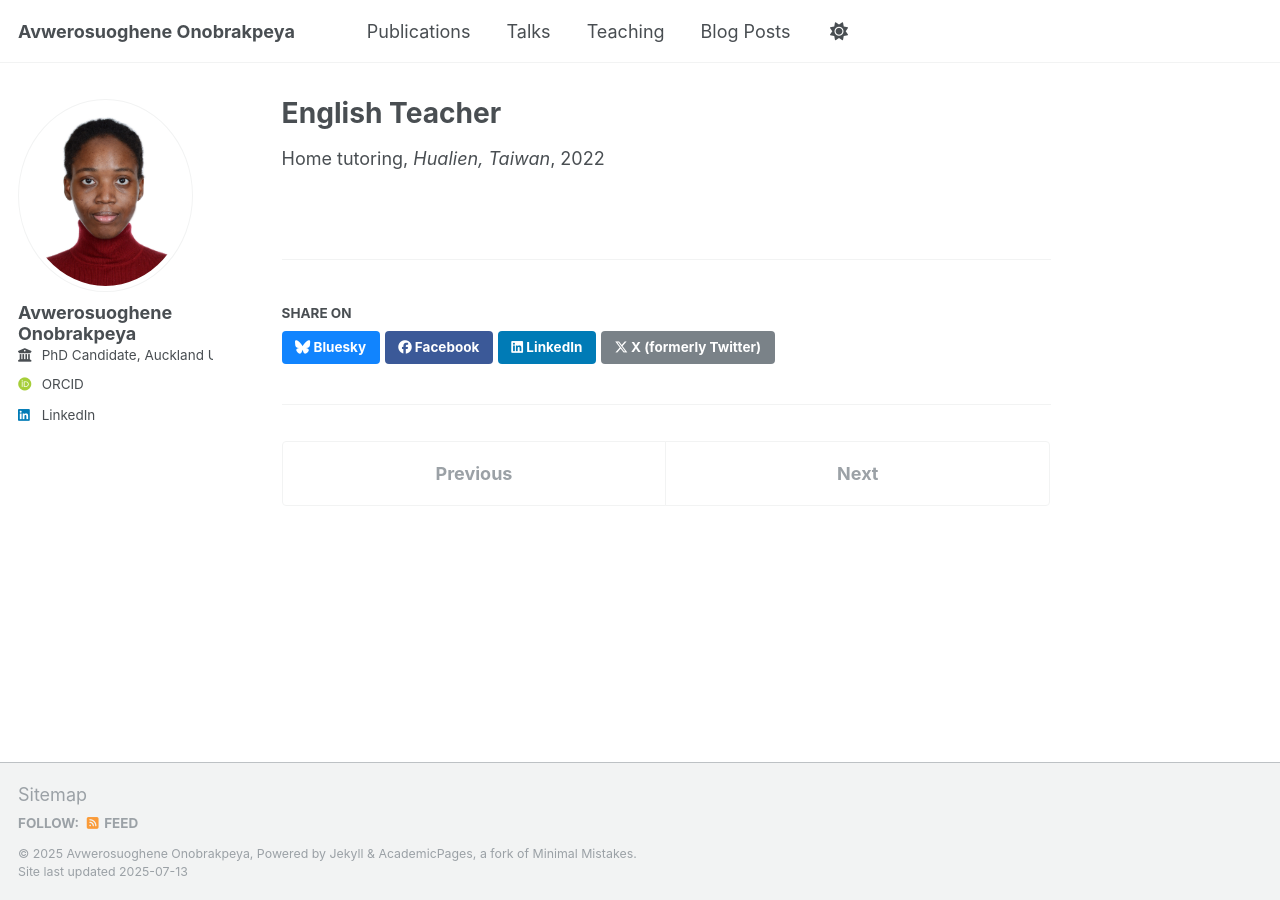
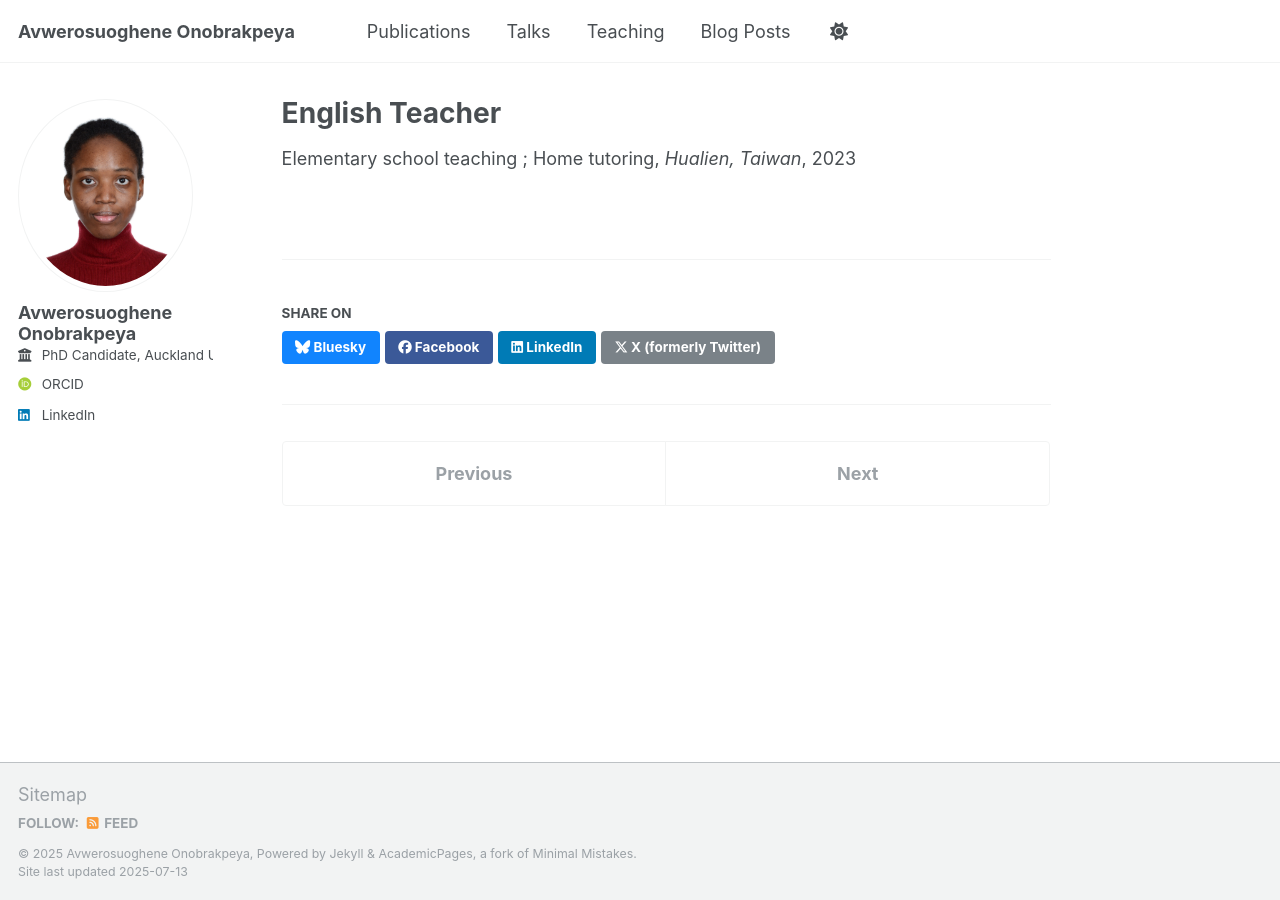
Before and after one commit to suo-onobrakpeya/suo-onobrakpeya.github.io, a Jekyll site: the page built from _teaching/2022-english.md, in a window 1280 px wide. Built offline with Jekyll 4.4.1, drawn with Linux system fonts in a browser that asks for light colours; some web fonts are replaced; a script that is not in the unit is left out.

Commit message:
Added to cleaned up

```diff
--- a/_teaching/2022-english.md
+++ b/_teaching/2022-english.md
@@ -1,7 +1,7 @@
 ---
 title: "English Teacher"
 collection: teaching
-type: "Home tutoring"
+type: "Elementary school teaching ; Home tutoring"
 venue: "Hualien, Taiwan"
-date: 2022-01-01
+date: 2023-01-01
 ---
```
